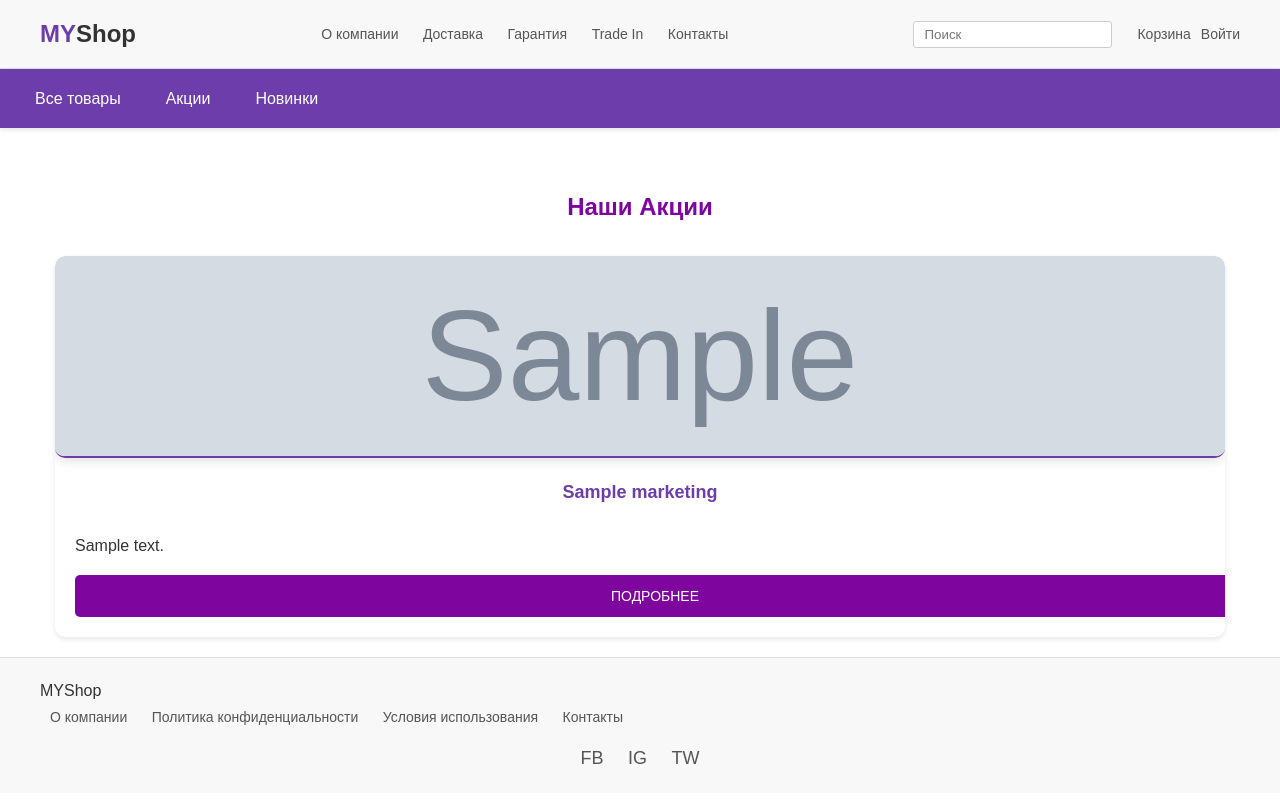
After one commit to JolyCougar/Shop_django, a Django app: page /promotion/ in a window 1280 px wide. The commit adds this page. Run offline with Django 5.2, Linux system fonts and the light colour scheme; tables that the repository leaves empty hold one stand-in row (values such as "Sample post"); grey boxes marked "Sample" are stand-in pictures.

Commit message:
add: sales list(page) and add Marketing model and edit promotions detail

```diff
--- a/shop/models.py
+++ b/shop/models.py
@@ -114,11 +114,13 @@ class Marketing(models.Model):
     name = models.CharField("name", max_length=100)
     image = models.ImageField(upload_to=ProductPathGenerator.marketing_images_directory_path)
     description = models.CharField(max_length=200, null=False, blank=True)
+    description_full = models.TextField(null=False, blank=True, db_index=True)
     url = models.SlugField(max_length=130, unique=True)
     products = models.ManyToManyField(Product, related_name='promotions', blank=True)
+    archived = models.BooleanField(default=False)
 
     def __str__(self):
-        return self.description
+        return self.name
 
     def save(self, *args, **kwargs):
         if not self.url:
--- a/shop/templates/include/navi_bar.html
+++ b/shop/templates/include/navi_bar.html
@@ -13,12 +13,8 @@
                 {% endfor %}
             </ul>
         </li>
-        <li><a href="#">Скидки</a></li>
+        <li><a href="{% url 'shop:promotion_list' %}">Акции</a></li>
         <li><a href="#">Новинки</a></li>
-        <li><a href="#">Product1</a></li>
-        <li><a href="#">Product2</a></li>
-        <li><a href="#">Product3</a></li>
-        <li><a href="#">Product4</a></li>
     </ul>
 
     <div class="nav-buttons hidden">
@@ -29,7 +25,6 @@
             <a href="{% url 'account:login' %}" class="profile-button">Войти</a>
         {% endif %}
     </div>
-
 
 
     <script>
--- a/shop/templates/shop/promotion_detail.html
+++ b/shop/templates/shop/promotion_detail.html
@@ -9,7 +9,8 @@
         <img src="{{ promotion.image.url }}" alt="{{ promotion.name }}" class="promotion-image">
         <div class="promotion-details">
             <h1 class="promotion-title">{{ promotion.name }}</h1>
-            <p class="promotion-description">{{ promotion.description }}</p>
+            <p class="promotion-description">{{ promotion.description | safe }}</p>
+            <p class="promotion-description">{{ promotion.description_full | safe }}</p>
         </div>
     </div>
     {% if promotion.products.exists %}
--- /dev/null
+++ b/shop/templates/shop/promotion_list.html
@@ -0,0 +1,25 @@
+{% extends 'include/base.html' %}
+
+{% block title %}
+    Акции
+{% endblock %}
+
+{% block content %}
+<div class="container">
+    <h1 class="section-title">Наши Акции</h1>
+    <div class="promotion-grid">
+        {% for promotion in promotions %}
+        <div class="promotion-card">
+            <img src="{{ promotion.image.url }}" alt="{{ promotion.name }}" class="promotion-image">
+            <div class="promotion-content">
+                <h2 class="promotion-title">{{ promotion.name }}</h2>
+                <p class="promotion-description">{{ promotion.description }}</p>
+                <a href="{% url 'shop:promotion_detail' promotion.url %}" class="btn btn-detail">Подробнее</a>
+            </div>
+        </div>
+        {% empty %}
+        <p>Акции отсутствуют. Следите за обновлениями!</p>
+        {% endfor %}
+    </div>
+</div>
+{% endblock %}
--- a/shop/urls.py
+++ b/shop/urls.py
@@ -2,7 +2,7 @@ from django.urls import path
 from .views import (ProductListView, ProductDetailView, AddToCartView,
                     CartView, OrdersListView, OrderDetailView, MainPage,
                     CreateOrderView, OrderSuccessView, CartItemDeleteView,
-                    PromotionDetailView, ProductByCategoryView)
+                    PromotionDetailView, ProductByCategoryView, PromotionListView)
 
 app_name = 'shop'
 
@@ -18,6 +18,7 @@ urlpatterns = [
     path('create_order/', CreateOrderView.as_view(), name='create_order'),
     path('order_success/', OrderSuccessView.as_view(), name='order_success'),
     path('cart/remove/<int:pk>/', CartItemDeleteView.as_view(), name='remove_from_cart'),
+    path('promotion/', PromotionListView.as_view(), name='promotion_list'),
     path('promotion/<slug:slug>/', PromotionDetailView.as_view(), name='promotion_detail'),
 
 ]
--- a/shop/views.py
+++ b/shop/views.py
@@ -16,15 +16,21 @@ class MainPage(ListView):
 
     def get_context_data(self, **kwargs):
         context = super().get_context_data(**kwargs)
-        context['popular_products'] = Product.objects.all()[:5]
+        context["popular_products"] = Product.objects.all()[:5]
         return context
 
 
+class PromotionListView(ListView):
+    model = Marketing
+    template_name = "shop/promotion_list.html"
+    context_object_name = "promotions"
+    queryset = Marketing.objects.filter(archived=False)
+
 class PromotionDetailView(DetailView):
     model = Marketing
-    template_name = 'shop/promotion_detail.html'  # Шаблон для страницы акции
-    slug_field = 'url'  # Поле, по которому будет осуществляться поиск
-    slug_url_kwarg = 'slug'  # Имя параметра в URL
+    template_name = "shop/promotion_detail.html"
+    slug_field = "url"
+    slug_url_kwarg = "slug"
     context_object_name = "promotion"
 
 
@@ -40,14 +46,14 @@ class ProductByCategoryView(ListView):
     context_object_name = "product_list"
 
     def get_queryset(self):
-        category_slug = self.kwargs.get('category_slug')
+        category_slug = self.kwargs.get("category_slug")
         category = get_object_or_404(Category, name=category_slug)
         return Product.objects.filter(category=category, archived=False)
 
     def get_context_data(self, **kwargs):
         context = super().get_context_data(**kwargs)
-        category_slug = self.kwargs.get('category_slug')
-        context['selected_category'] = get_object_or_404(Category, name=category_slug)
+        category_slug = self.kwargs.get("category_slug")
+        context["selected_category"] = get_object_or_404(Category, name=category_slug)
         return context
 
 
@@ -67,13 +73,13 @@ class AddToCartView(View):
             cart_item.quantity += 1
             cart_item.save()
 
-        return redirect('shop:cart_view')
+        return redirect("shop:cart_view")
 
 
 class CartView(ListView):
     model = Cart
-    template_name = 'shop/cart.html'
-    context_object_name = 'cart_items'
+    template_name = "shop/cart.html"
+    context_object_name = "cart_items"
 
     def get_queryset(self):
         # Получаем корзину текущего пользователя
@@ -84,15 +90,15 @@ class CartView(ListView):
         context = super().get_context_data(**kwargs)
         cart = Cart.objects.get(user=self.request.user)
         total_price = sum(item.product.price * item.quantity for item in cart.cartitem_set.all())
-        context['total_price'] = total_price
+        context["total_price"] = total_price
         return context
 
 
 class CreateOrderView(CreateView):
     model = Order
-    template_name = 'shop/order_form.html'  # Создайте этот шаблон для ввода адреса доставки
-    fields = ['delivery_address']
-    success_url = reverse_lazy('shopp:order_success')
+    template_name = "shop/order_form.html"
+    fields = ["delivery_address"]
+    success_url = reverse_lazy("shopp:order_success")
 
     def form_valid(self, form):
         # Создаем заказ
@@ -120,7 +126,7 @@ class CreateOrderView(CreateView):
 
 class OrderSuccessView(View):
     def get(self, request):
-        return render(request, 'shop/order_success.html')
+        return render(request, "shop/order_success.html")
 
 
 class CartItemDeleteView(View):
@@ -128,13 +134,13 @@ class CartItemDeleteView(View):
         # Получаем корзину пользователя
         cart = get_object_or_404(Cart, user=request.user)
         # Получаем элемент корзины, который нужно удалить
-        cart_item = get_object_or_404(CartItem, cart=cart, id=self.kwargs['pk'])
+        cart_item = get_object_or_404(CartItem, cart=cart, id=self.kwargs["pk"])
 
         # Удаляем элемент из корзины
         cart_item.delete()
 
         # Возвращаем JSON-ответ
-        return JsonResponse({'success': True, 'message': 'Item removed from cart.'})
+        return JsonResponse({"success": True, "message": "Item removed from cart."})
 
 
 class OrdersListView(ListView):
--- a/static/css/styles.css
+++ b/static/css/styles.css
@@ -1042,7 +1042,8 @@ button:focus {
     font-size: 16px;
     color: var(--text-color); /* Цвет описания */
     line-height: 1.6; /* Высота строки для лучшей читаемости */
-    max-width: 600px; /* Ограничиваем ширину описания */
+    max-width: 900px; /* Ограничиваем ширину описания */
+    text-align: left;
 }
 
 .section-title {
@@ -1108,3 +1109,65 @@ button:focus {
     color: #999;
     margin-top: 20px;
 }
+
+/* Стили для блока акций */
+.promotion-grid {
+    display: grid;
+    grid-template-columns: repeat(auto-fit, minmax(300px, 1fr));
+    gap: 20px;
+    margin-top: 30px;
+}
+
+.promotion-card {
+    background: #fff;
+    border-radius: 10px;
+    box-shadow: 0 2px 5px var(--shadow-color);
+    transition: transform 0.3s ease, box-shadow 0.3s ease;
+    overflow: hidden;
+    display: flex;
+    flex-direction: column;
+
+}
+
+.promotion-card:hover {
+    transform: scale(1.05);
+    box-shadow: 0 4px 10px var(--card-hover-color);
+}
+
+.promotion-image {
+    width: 100%;
+    height: 200px;
+    object-fit: cover;
+    border-bottom: 2px solid var(--primary-color);
+}
+
+.promotion-content {
+    padding: 20px;
+    flex: 1;
+    display: flex;
+    flex-direction: column;
+    justify-content: space-between;
+}
+
+.promotion-title {
+    font-size: 18px;
+    font-weight: bold;
+    color: var(--primary-color);
+    margin-bottom: 10px;
+    text-align: center;
+}
+
+.btn-detail {
+    padding: 10px 15px;
+    background-color: var(--secondary-color);
+    color: #fff;
+    border-radius: 5px;
+    text-transform: uppercase;
+    font-size: 14px;
+    transition: background 0.3s ease;
+    text-align: center;
+}
+
+.btn-detail:hover {
+    background-color: var(--hover-color);
+}
```
Also changed, not shown: shop/migrations/0006_marketing_archived_marketing_description_full.py (added). Lines whose indentation alone changed are shown as unchanged.
